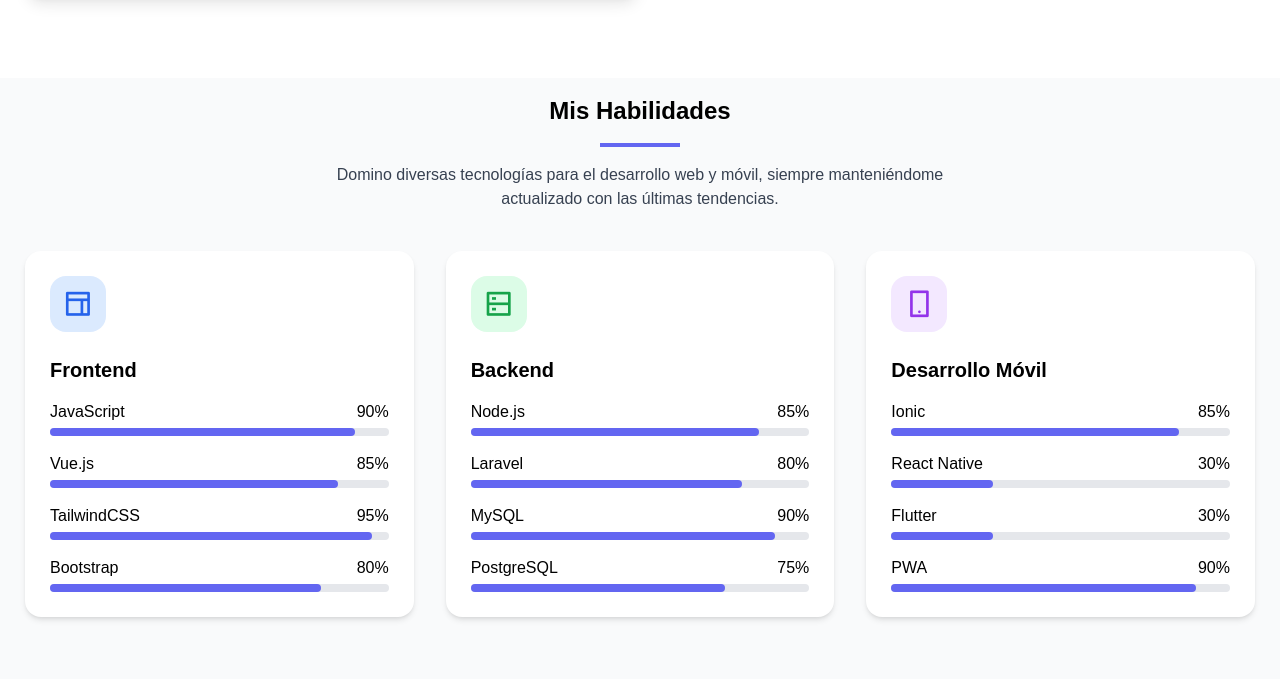
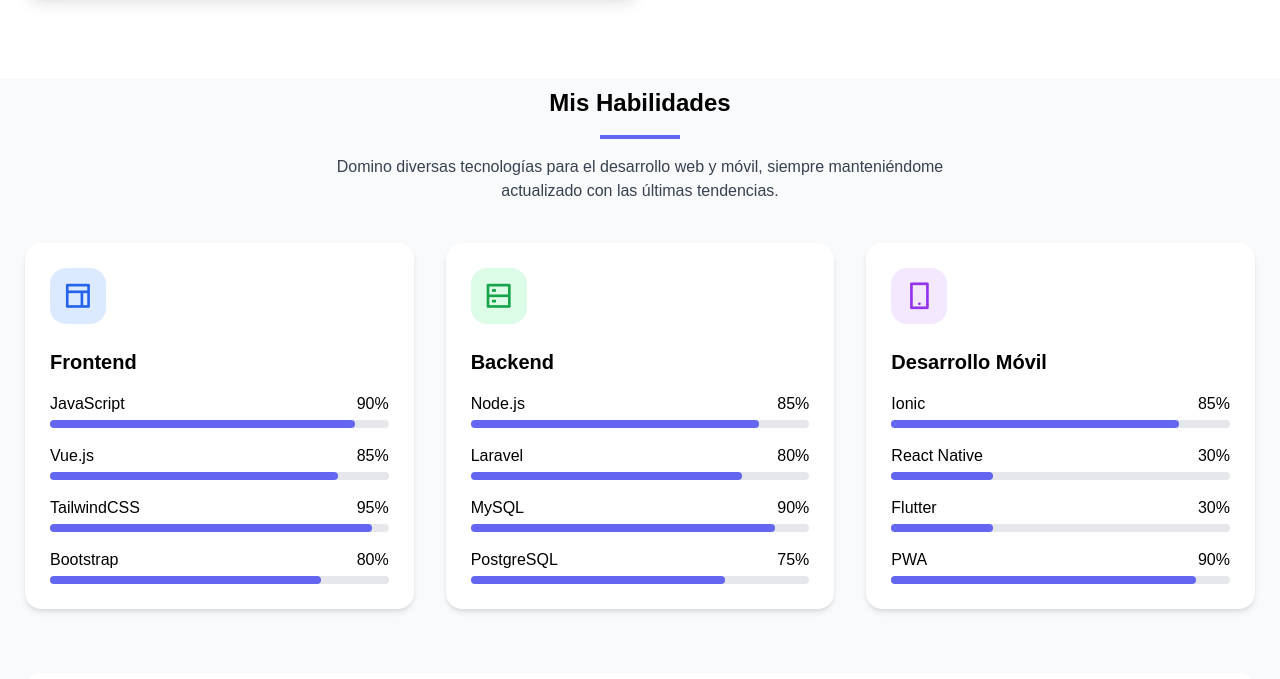
Before and after one commit to xkiller838/manuel-dev, a plain HTML site: page index.html in a window 1280 px wide. Shown: the part 1122-1801 px from the top of the page. Drawn offline with Linux system fonts and the light colour scheme; a web font is replaced by a local one.

Commit message:
refactor grafica 4

```diff
--- a/index.html
+++ b/index.html
@@ -180,7 +180,7 @@
     </section>
 
     <!-- Skills Section -->
-    <section id="habilidades" class="py-4 bg-gray-50 dark:bg-gray-800 border border-transparent dark:border-gray-700 border border-transparent dark:border-gray-600">
+    <section id="habilidades" class="py-2 bg-gray-50 dark:bg-gray-800 border border-transparent dark:border-gray-700 border border-transparent dark:border-gray-600">
         <div class="container mx-auto px-6">
             <div class="text-center mb-10 fade-in">
                 <h2 class="text-2xl dark:text-gray-300 font-bold mb-4">Mis Habilidades</h2>
```
